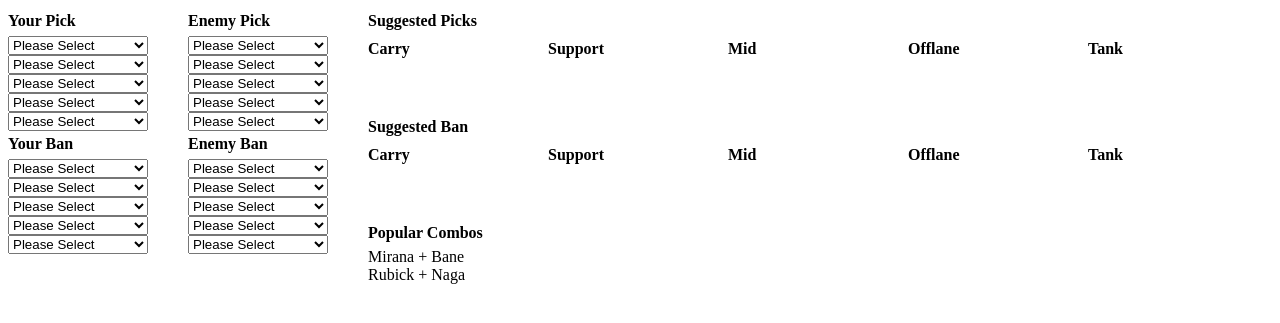
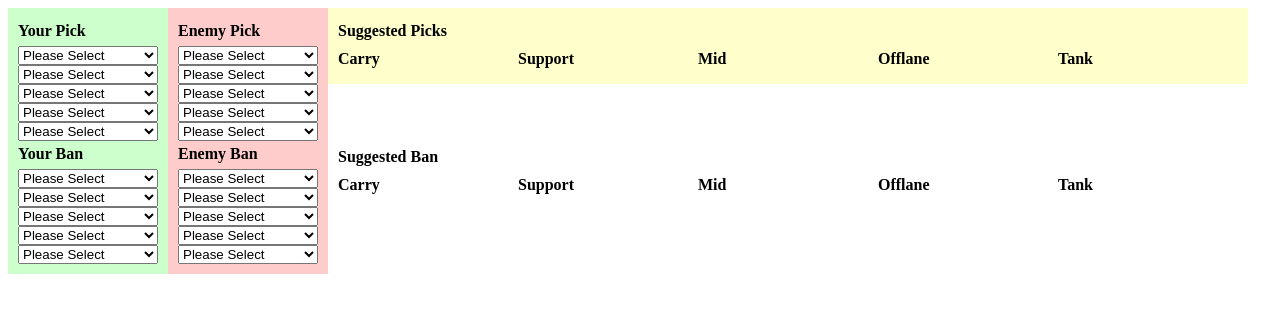
Before and after one commit to pokoot/Dota-2, a PHP site: page / in a window 1280 px wide. Shown: the top 323 px of the page. Run offline with PHP 8.4, Linux system fonts and the light colour scheme; data comes from the database, SQL or seed files in the repository.

Commit message:
added color

```diff
--- a/index.php
+++ b/index.php
@@ -60,8 +60,8 @@
 ?>
 <style type="text/css">
     .col {
-        width: 180px;
         float:left;
+        padding: 10px;
     }
     .header {
         font-weight: bold;
@@ -70,6 +70,7 @@
 
     .picks {
         float:left;
+        padding: 10px;
     }
 
     .picks .container  {
@@ -87,6 +88,15 @@
 
     }
 
+    .red {
+        background-color:#FFCCCC;
+    }
+    .green {
+        background-color:#CCFFCC;
+    }
+    .yellow {
+        background-color:#FFFFCC;
+    }
 
 </style>
 <html>
@@ -94,7 +104,7 @@
     <form action="index.php" method="post">
     <div>
         <div style="float:left; height:600px;">
-            <div class="col">
+            <div class="col green">
                 <div class="header">Your Pick</div>
                 <div><?php print SelectBox::create("yourPick1", $yourPick1 , $heroes); ?></div>
                 <div><?php print SelectBox::create("yourPick2", $yourPick2 , $heroes); ?></div>
@@ -109,7 +119,7 @@
                 <div><?php print SelectBox::create("yourBan4", $yourBan4 , $heroes); ?></div>
                 <div><?php print SelectBox::create("yourBan5", $yourBan5 , $heroes); ?></div>
             </div>
-            <div class="col">
+            <div class="col red">
                 <div class="header">Enemy Pick</div>
                 <div><?php print SelectBox::create("enemyPick1", $enemyPick1 , $heroes); ?></div>
                 <div><?php print SelectBox::create("enemyPick2", $enemyPick2 , $heroes); ?></div>
@@ -127,7 +137,7 @@
         </div>
 
         <div style="float:left;">
-            <div class="picks">
+            <div class="picks yellow">
                 <div class="header">Suggested Picks</div>
                 <div class="container">
                     <div class="type">Carry</div>
@@ -175,11 +185,6 @@
                 </div>
             </div>
 
-            <div class="picks rows">
-                <div class="header">Popular Combos</div>
-                <div>Mirana + Bane</div>
-                <div>Rubick + Naga</div>
-            </div>
         </div>
 
     </div>
```
